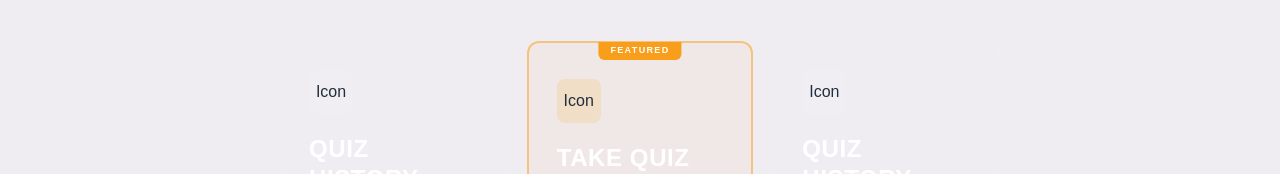
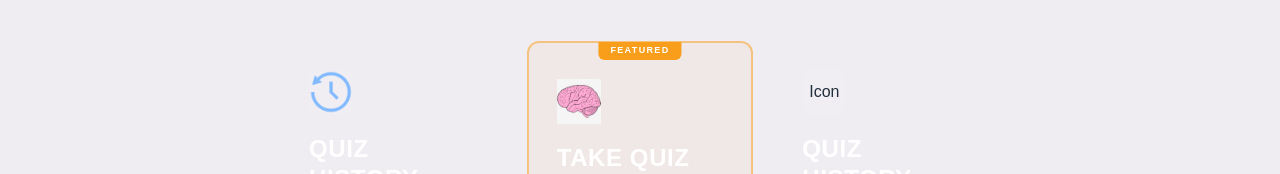
Before and after one commit to carsonmdd/inf-124-overwatch-quiz, a Next.js app: page /quiz in a window 1280 px wide. Shown: the part 275-449 px from the top of the page. Built offline with nearby package versions, Linux system fonts and the light colour scheme; no server answers.

Commit message:
Added icons for quiz history and take quiz card on quiz page.

```diff
--- a/src/app/quiz/page.tsx
+++ b/src/app/quiz/page.tsx
@@ -1,3 +1,5 @@
+import Image from 'next/image'
+
 const QuizHub = () => {
 	return (
 		<div className="flex min-h-screen w-full items-center justify-center p-6">
@@ -5,7 +7,7 @@ const QuizHub = () => {
 				{/*Quiz History*/}
 				<div className="group flex flex-col gap-5 border border-white/[0.08] rounded-xl p-7 cursor-pointer transition-transform duration-200 hover:-translate-y-1.5 hover:border-white/25">
 					<div className="w-11 h-11 rounded-lg bg-white/5 flex items-center justify-center transition-colors group-hover:bg-white/10">
-						{/*Include graphic/icon here*/} Icon
+						<Image src = '/historyIcon.png' alt = 'Quiz History Icon' width = {44} height = {44} />
 					</div>
 
 					<div className="flex-1">
@@ -31,7 +33,7 @@ const QuizHub = () => {
 					</div>
 
 					<div className="w-11 h-11 rounded-lg bg-ow-orange/15 flex items-center justify-center mt-2 transition-colors group-hover:bg-amber-400/25">
-						{/*Include graphic/icon here */} Icon
+						<Image src = '/brain-clipart-transparent.png' alt = 'Take Quiz Icon' width = {44} height = {44} />
 					</div>
 
 					<div className="flex-1">
@@ -48,6 +50,7 @@ const QuizHub = () => {
 						<span className="text-sm">→</span>
 					</div>
 				</div>
+
 				{/*Create Quiz (or a different feature we decide on)*/}
 				<div className="group flex flex-col gap-5 border border-white/[0.08] rounded-xl p-7 cursor-pointer transition-transform duration-200 hover:-translate-y-1.5 hover:border-white/25">
 					<div className="w-11 h-11 rounded-lg bg-white/5 flex items-center justify-center transition-colors group-hover:bg-white/10">
@@ -68,6 +71,7 @@ const QuizHub = () => {
 						<span className="text-sm">→</span>
 					</div>
 				</div>
+
 			</div>
 		</div>
 	);
```
Also changed, not shown: public/brain-clipart-transparent.png (added), public/historyIcon.png (added). Lines whose indentation alone changed are shown as unchanged.
